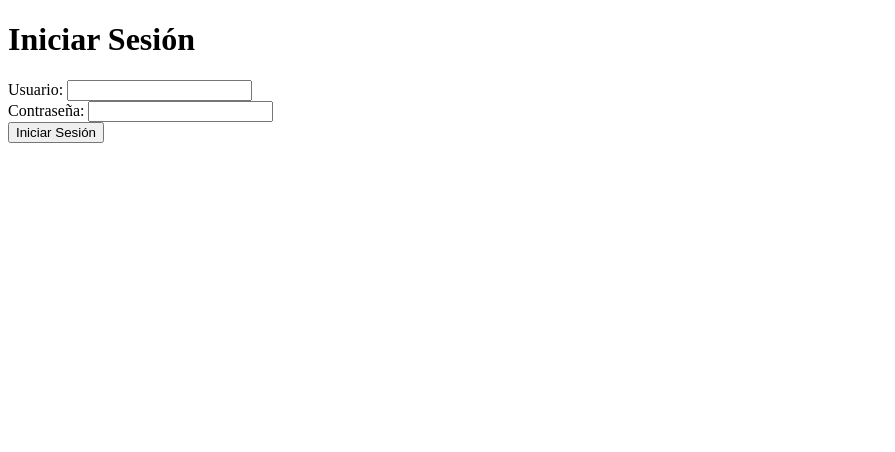
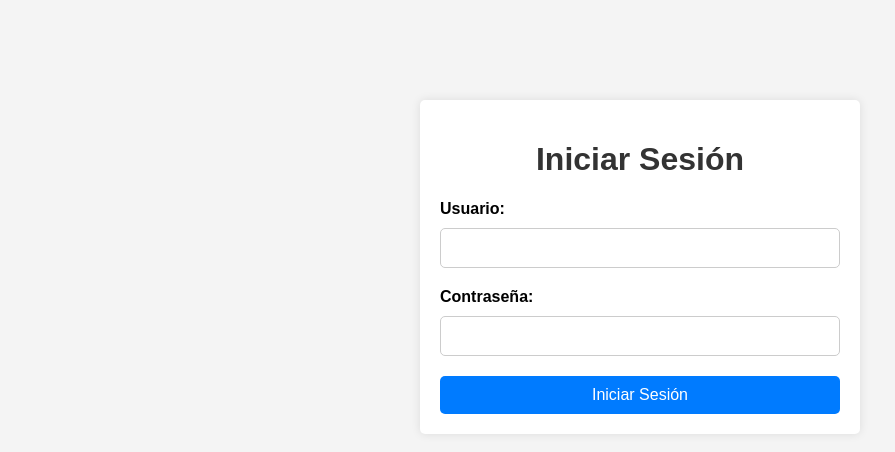
Before and after one commit to Josemr0420/Proyecto_Telem-tico_02, a plain HTML site: page P2 Telemática/login.html in a window 1280 px wide. Shown: the whole page, without its empty margins (0-895 px from the left). Drawn offline with Linux system fonts and the light colour scheme.

Commit message:
Update login.html
Actualizacion Alberto Diaz

```diff
--- a/P2 Telemática/login.html
+++ b/P2 Telemática/login.html
@@ -1,19 +1,70 @@
 <!DOCTYPE html>
-<html lang="en">
+<html lang="es">
 <head>
     <meta charset="UTF-8">
     <meta name="viewport" content="width=device-width, initial-scale=1.0">
-    <title>Login</title>
+    <title>Iniciar Sesión</title>
+    <style>
+        body {
+            font-family: Arial, sans-serif;
+            margin: 0;
+            padding: 0;
+            background-color: #f4f4f4;
+        }
+        .container {
+            max-width: 400px;
+            margin: 100px auto;
+            padding: 20px;
+            background-color: #fff;
+            border-radius: 5px;
+            box-shadow: 0 0 10px rgba(0,0,0,0.1);
+        }
+        h1 {
+            text-align: center;
+            color: #333;
+        }
+        form {
+            display: flex;
+            flex-direction: column;
+        }
+        label {
+            margin-bottom: 10px;
+            font-weight: bold;
+        }
+        input[type="text"],
+        input[type="password"] {
+            padding: 10px;
+            margin-bottom: 20px;
+            border: 1px solid #ccc;
+            border-radius: 5px;
+            font-size: 16px;
+        }
+        button[type="submit"] {
+            padding: 10px 20px;
+            background-color: #007bff;
+            border: none;
+            color: #fff;
+            border-radius: 5px;
+            cursor: pointer;
+            font-size: 16px;
+            transition: background-color 0.3s ease;
+        }
+        button[type="submit"]:hover {
+            background-color: #0056b3;
+        }
+    </style>
 </head>
 <body>
+    <div class="container">
         <h1>Iniciar Sesión</h1>
         <form id="loginForm">
             <label for="username">Usuario:</label>
-        <input type="text" id="username" name="username" required><br>
+            <input type="text" id="username" name="username" required>
             <label for="password">Contraseña:</label>
-        <input type="password" id="password" name="password" required><br>
+            <input type="password" id="password" name="password" required>
             <button type="submit">Iniciar Sesión</button>
         </form>
+    </div>
 
     <script src="login.js"></script>
 </body>
```
Lines whose indentation alone changed are shown as unchanged.
